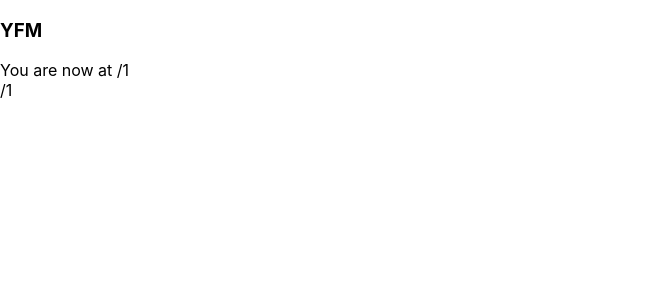
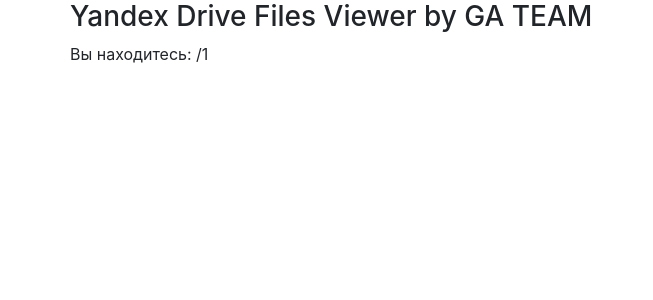
Before and after one commit to ALPOFF/test_disk, a React (Create React App) app: page /1 in a window 1280 px wide. Shown: the top 300 px of the page, without its empty margins (0-653 px from the left). Built offline with nearby package versions, Linux system fonts and the light colour scheme.

Commit message:
added styles for items

```diff
--- a/package.json
+++ b/package.json
@@ -4,8 +4,10 @@
   "private": true,
   "dependencies": {
     "axios": "^0.19.0",
+    "bootstrap": "^4.3.1",
     "prop-types": "^15.7.2",
     "react": "^16.10.2",
+    "react-bootstrap": "^1.0.0-beta.14",
     "react-dom": "^16.10.2",
     "react-redux": "^7.1.1",
     "react-router-dom": "^5.1.2",
--- a/src/App.js
+++ b/src/App.js
@@ -1,13 +1,21 @@
 import React from 'react';
 import DataDiskContainer from "./components/DataDiskContainer";
 import {BrowserRouter as Router, Route, Switch, withRouter} from "react-router-dom";
+import 'bootstrap/dist/css/bootstrap.min.css';
+import {Container, Row} from "react-bootstrap";
 
 const App = ({location}) => {
     return (
-            <div>
-                <h3>YFM</h3>
-                <Route path="/:fldpath?" component={DataDiskContainer} key={location.pathname} />
-            </div>
+        <div>
+            <Container>
+                <Row>
+                    <h3>Yandex Drive Files Viewer by GA TEAM</h3>
+                </Row>
+                <Row>
+                    <Route path="/:fldpath?" component={DataDiskContainer} key={location.pathname}/>
+                </Row>
+            </Container>
+        </div>
     );
 }
 
--- a/src/components/DataDisk.jsx
+++ b/src/components/DataDisk.jsx
@@ -1,33 +1,22 @@
 import React from "react";
-import * as axios from "axios";
-import {Link, NavLink} from "react-router-dom";
-import {BrowserRouter as Router, Route, Switch, withRouter} from "react-router-dom";
-
-
+import {Link} from "react-router-dom";
+import styles from "./DataDisk.module.css"
 
 class DataDisk extends React.Component {
 
-    /*   constructor(props) {
-           super(props); //если только это то не пишем
-       }*/
-
-
-
     render() {
-
-        const { match, location, history } = this.props;
         return <div>
-
-            {this.props.location.pathname}
             {
-                this.props.profile.map(u => <div key={u.id}>
+                this.props.profile.map(u => <div className={styles.item} key={u.id}>
                     <span>
                         <div>
                             {u.type === "dir"
                             ? <Link to={ u.path.substring(5) }>
                                         <img src="https://opengameart.org/sites/default/files/Flat%20Folder%20icon.png" alt="" height={15}/>
                                     {u.name}</Link>
-                            : u.name
+                            : <div>
+                                    <img src="https://cdn3.iconfinder.com/data/icons/brands-applications/512/File-512.png" alt="" height={15}/>
+                                    {u.name}</div>
                         }
                         </div>
                     </span>
--- /dev/null
+++ b/src/components/DataDisk.module.css
@@ -0,0 +1,3 @@
+.item {
+    margin: 1rem 0 1rem;
+}
--- a/src/components/DataDiskContainer.jsx
+++ b/src/components/DataDiskContainer.jsx
@@ -25,12 +25,10 @@
     }
 
     render() {
-        debugger
         const { match, location, history } = this.props;
-
         return (
             <div>
-                <div>You are now at {location.pathname}</div>
+                <div>Вы находитесь: {location.pathname}</div>
                 <DataDisk {...this.props} profile={this.props.profile} key={this.props.location.pathname}/>
             </div>
         )
```
Also changed, not shown: 1 other file (tests, documents, lock files or other folders).
